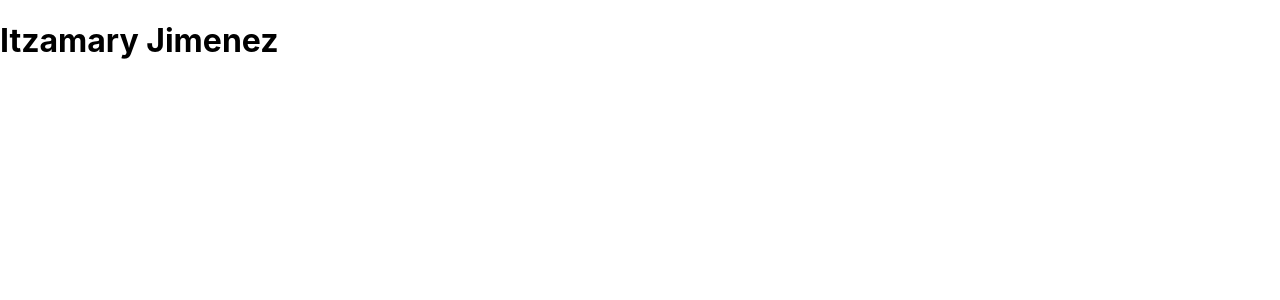
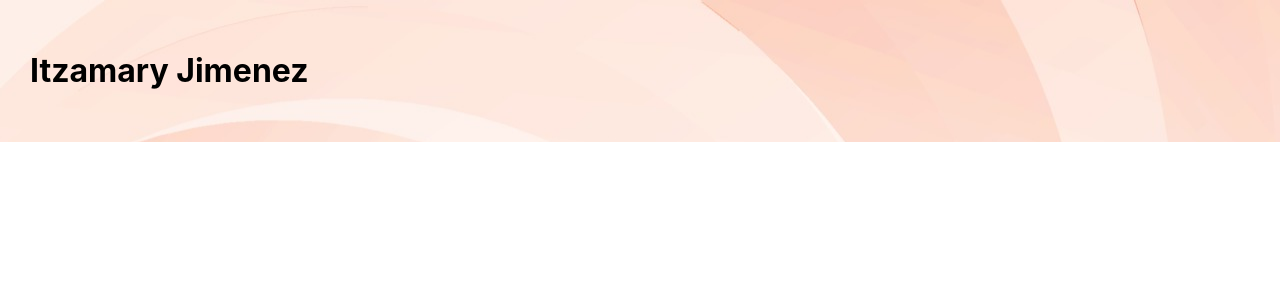
Before and after one commit to Itzamary/react-personal-portfolio-, a React (Create React App) app: page / in a window 1280 px wide. Shown: the top 300 px of the page. Built offline with nearby package versions, Linux system fonts and the light colour scheme.

Commit message:
crated a folder for images and used in the header background set up in the css file.

```diff
--- a/src/index.css
+++ b/src/index.css
@@ -1,3 +1,7 @@
+
+* {
+  box-sizing: border-box;
+}
 body {
   margin: 0;
   font-family: -apple-system, BlinkMacSystemFont, 'Segoe UI', 'Roboto', 'Oxygen',
@@ -11,3 +15,9 @@ code {
   font-family: source-code-pro, Menlo, Monaco, Consolas, 'Courier New',
     monospace;
 }
+
+header {
+  background-image: url('./assets/cover/cover-image.jpg');
+  width:  100%;
+  padding: 30px;
+}
```
Also changed, not shown: src/assets/cover/cover-image.jpg (added).
